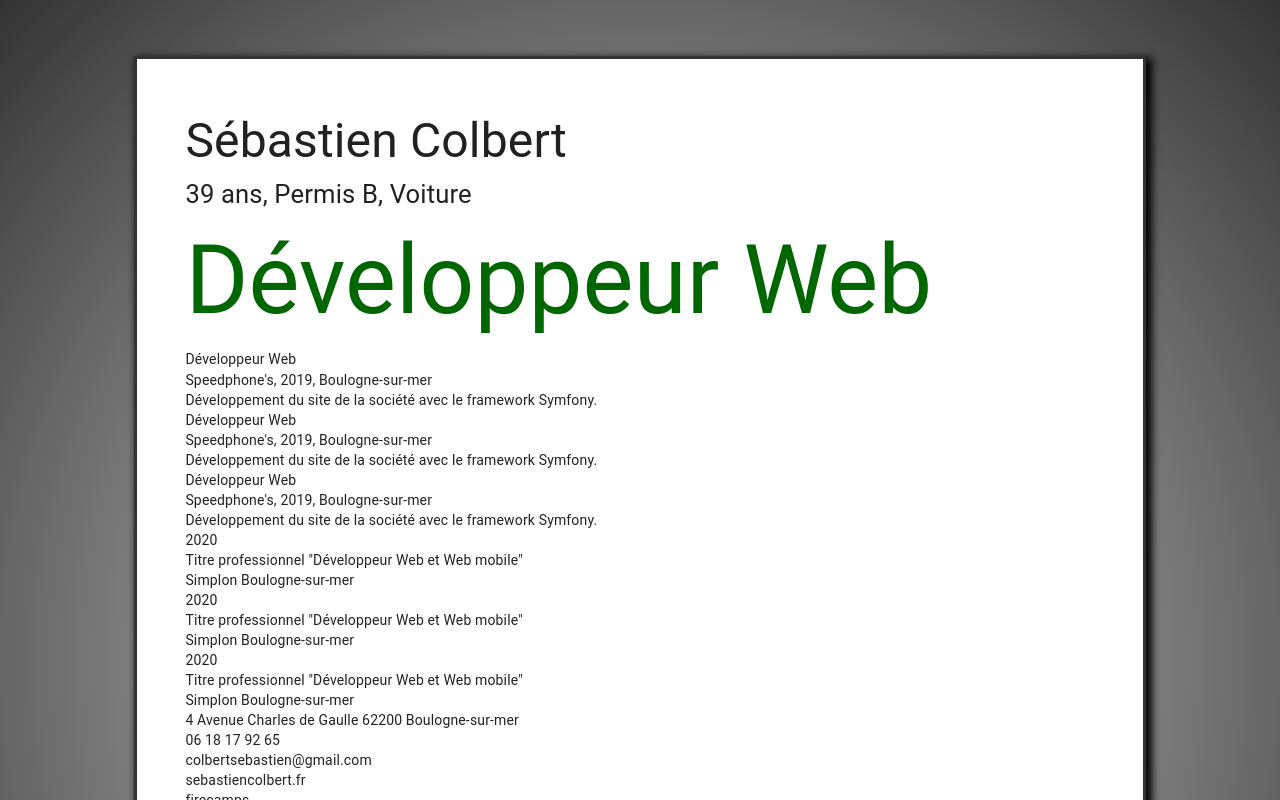
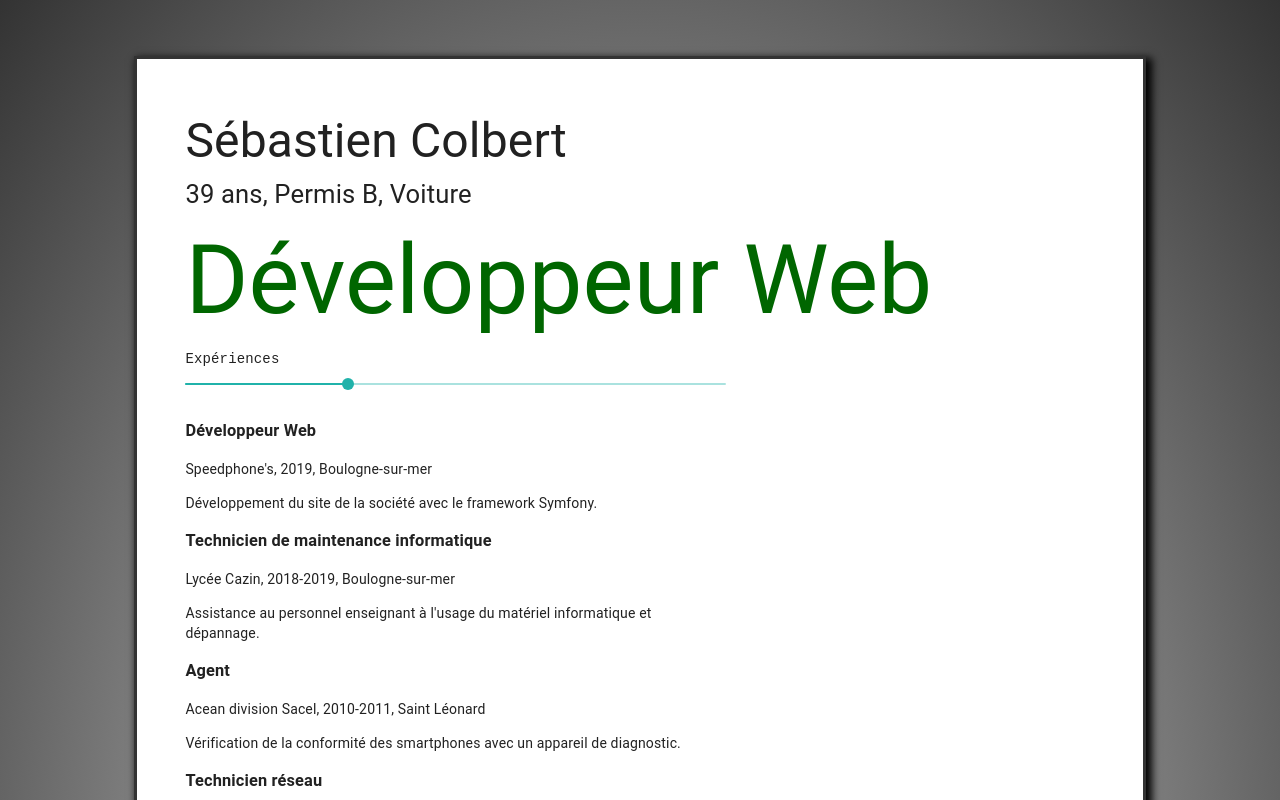
Before and after one commit to bastienrc/bastienrc.github.io, a React (Create React App) app: page / in a window 1280 px wide. Shown: the top 800 px of the page. Built offline with nearby package versions, Linux system fonts and the light colour scheme.

Commit message:
Component avec data et style

```diff
--- a/src/components/Experiences.js
+++ b/src/components/Experiences.js
@@ -1,33 +1,41 @@
-import React from 'react'
+import Slider from '@material-ui/core/Slider'
 import styled from 'styled-components'
 
-const ListXps = styled.div`
-  width: 60%`
+const Container = styled.div`
+  width: 60%;
+  padding-right: 5px;
+`
+
 const Xp = styled.div``
-const Poste = styled.div``
+
+const Poste = styled.div`
+  font-family: 'Fira Code', 'Courier New', Courier, monospace;
+`
 const InfoXp = styled.div``
 const Resume = styled.div``
 
-function Experiences () {
+const CustomizedSlider = styled(Slider)`
+  color: #20b2aa;
+
+  :hover {
+    color: #2e8b57;
+  }
+`
+
+function Experiences ({ data }) {
   return (
-    <ListXps>
-      <Xp>
-        <Poste>Développeur Web</Poste>
-        <InfoXp>Speedphone's, 2019, Boulogne-sur-mer</InfoXp>
-        <Resume>Développement du site de la société avec le framework Symfony.</Resume>
-      </Xp>
-      <Xp>
-        <Poste>Développeur Web</Poste>
-        <InfoXp>Speedphone's, 2019, Boulogne-sur-mer</InfoXp>
-        <Resume>Développement du site de la société avec le framework Symfony.</Resume>
-      </Xp>
-      <Xp>
-        <Poste>Développeur Web</Poste>
-        <InfoXp>Speedphone's, 2019, Boulogne-sur-mer</InfoXp>
-        <Resume>Développement du site de la société avec le framework Symfony.</Resume>
-      </Xp>
-    </ListXps>
+    <Container>
+      <Poste>Expériences</Poste>
+      <CustomizedSlider defaultValue={30} />
+      {data.map((xp) => (
+        <div key={xp.id}>
+          <h3>{xp.Poste}</h3>
+          <p>{xp.Entreprise}, {xp.Periode}, {xp.Ville}</p>
+          <p>{xp.Resume}</p>
+        </div>
+      ))}
+    </Container>
   )
-}
+};
 
 export default Experiences
--- /dev/null
+++ b/src/data/data.js
@@ -0,0 +1,98 @@
+export const DataExperiences = [
+  {
+    id: 1,
+    Entreprise: "Speedphone's",
+    Periode: '2019',
+    Ville: 'Boulogne-sur-mer',
+    Poste: 'Développeur Web',
+    Resume: 'Développement du site de la société avec le framework Symfony.',
+    Visible: true
+  },
+  {
+    id: 2,
+    Entreprise: 'Lycée Cazin',
+    Periode: '2018-2019',
+    Ville: 'Boulogne-sur-mer',
+    Poste: 'Technicien de maintenance informatique',
+    Resume: "Assistance au personnel enseignant à l'usage du matériel informatique et dépannage.",
+    Visible: true
+  },
+  {
+    id: 3,
+    Entreprise: 'Acean division Sacel',
+    Periode: '2010-2011',
+    Ville: 'Saint Léonard',
+    Poste: 'Agent',
+    Resume: 'Vérification de la conformité des smartphones avec un appareil de diagnostic.',
+    Visible: true
+  },
+  {
+    id: 4,
+    Entreprise: 'Satisfair',
+    Periode: '2008,',
+    Ville: 'Samer',
+    Poste: 'Technicien réseau',
+    Resume: 'Développement web frontend principalement.',
+    Visible: true
+  },
+  {
+    id: 5,
+    Entreprise: 'Corrue et Deseille',
+    Periode: '2008,',
+    Ville: 'Boulogne-sur-mer',
+    Poste: 'Développeur Web',
+    Resume: "Développement du site de l'entreprise en HTML et CSS pour le frontend. Le Backend a été développé en PHP avec le framework Symfony.",
+    Visible: false
+  }
+]
+
+export const DataCompetences = [
+  {
+    Developpement: [
+      'HTML',
+      'CSS',
+      'Javascript',
+      'PHP'
+    ]
+  },
+  {
+    Multimedia: [
+      'Inkscape',
+      'Gimp',
+      'Scribus',
+      'LibreOffice'
+    ]
+  },
+  {
+    'Systèmes d’exploitation': [
+      'Gnu/Linux Debian',
+      'Windows'
+    ]
+  }
+]
+
+export const DataFormations = {
+  '2007-2008': "Licence Professionnelle Réseaux et Systèmes de Communication Option Conception et Développement d'applications réseau à l'IUT de Calais.",
+  2007: "Stage Intensif d'Anglais (janvier et février) au CUEEP et à Concorde.",
+  '2004-2007': 'DEUST BCMM (Bureautique, Communication et Multimédia) option TM (Technicien Multimédia) au CUEEP Littoral.',
+  '2000-2002': 'BAC Professionnel Comptabilité au L.P. Tertiaire St Joseph à Saint Martin.',
+  '1998-2000': 'BEP des Métiers de la Comptabilité au L.P. Tertiaire St Joseph à Saint Martin.'
+}
+
+export const DataDiplomes = {
+  'Juin 2008': "Licence Professionnelle Réseaux et Systèmes de Communication Option Conception et Développement  d'applications réseau à l'IUT de Calais.",
+  'Juillet 2007': 'DEUST BCMM (Bureautique, Communication et Multimédia) option TM (Technicien Multimédia) au CUEEP Littoral.',
+  'Juin 2002': 'BAC Professionnel Comptabilité au L.P. Tertiaire St Joseph à Saint Martin.',
+  'Juin 2000': 'BEP des Métiers de la Comptabilité au L.P. Tertiaire st Joseph à Saint-Martin.'
+}
+
+export const DataHobbies = [
+  'Japonais',
+  'Cinéma',
+  'Jeux vidéos',
+  'Littérature'
+]
+
+export const DataDivers = [
+  'Permis B'
+]
```
Also changed, not shown: src/data/data.json (deleted, +0 -84 lines).
